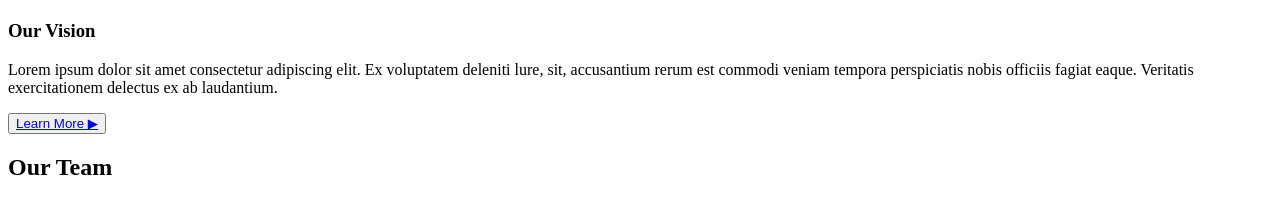
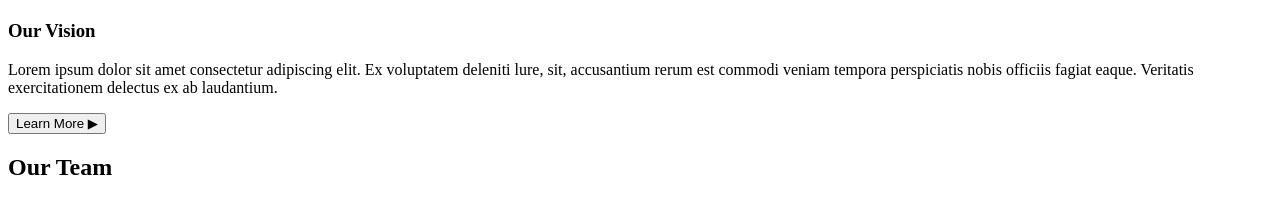
Before and after one commit to rabdanovarsalan/final-project, a plain HTML site: page index.html in a window 1280 px wide. Shown: the part 4484-4682 px from the top of the page. Drawn offline with Linux system fonts and the light colour scheme.

Commit message:
"Learn More" no longer has "a href"

```diff
--- a/index.html
+++ b/index.html
@@ -108,7 +108,7 @@
                 <h3>Our Vision</h3>
                 <p>Lorem ipsum dolor sit amet consectetur adipiscing elit. Ex voluptatem deleniti lure, sit, accusantium rerum est commodi
                 veniam tempora perspiciatis nobis officiis fagiat eaque. Veritatis exercitationem delectus ex ab laudantium.</p>
-                <button><a href="#">Learn More ▶</a></button>
+                <button>Learn More ▶</button>
             </div> <!-- end container -->
         </section>
 
```
